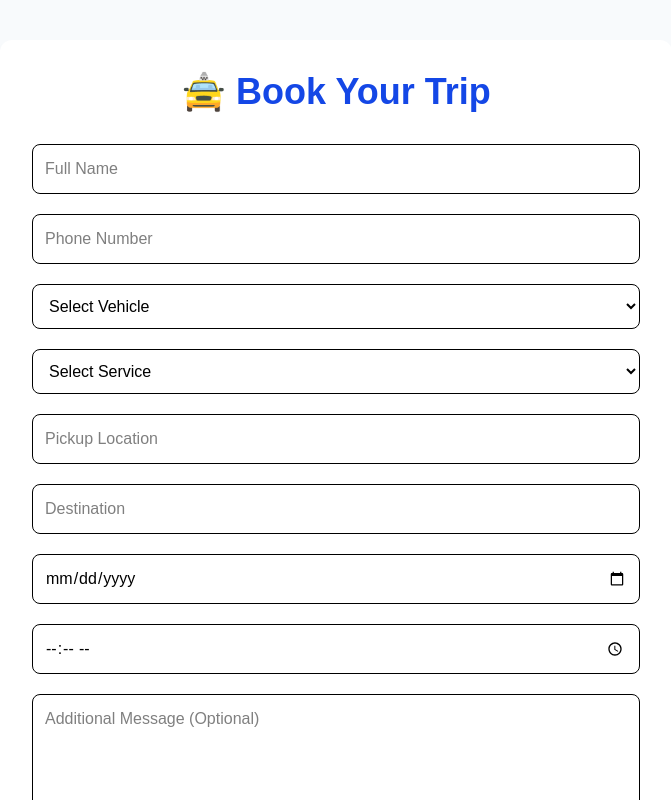
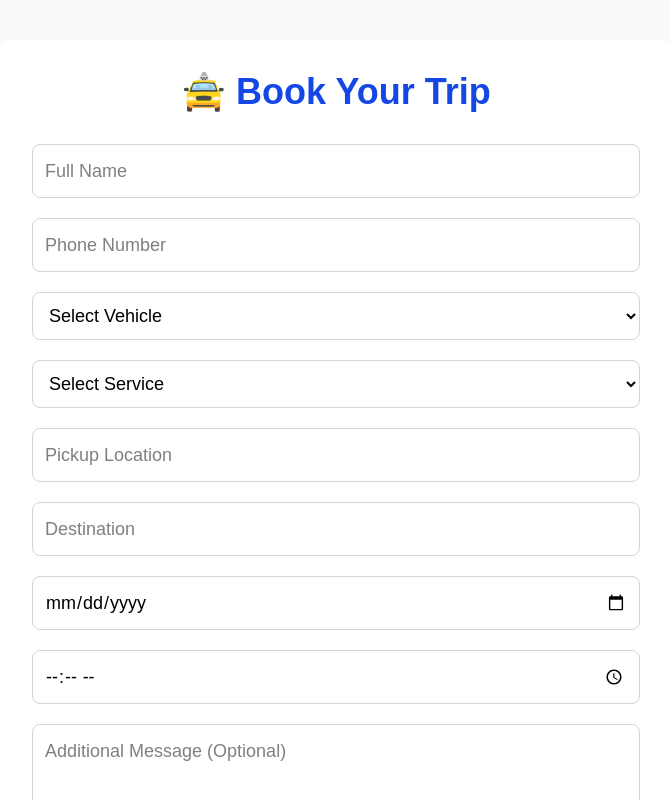
Before and after one commit to annangibharath47/mrm-travels, a React (Vite) app: page /booking in a window 1280 px wide. Shown: the top 800 px of the page, without its empty margins (304-975 px from the left). Built offline with nearby package versions, Linux system fonts and the light colour scheme.

Commit message:
Add vercel routing

```diff
--- a/src/pages/Booking.jsx
+++ b/src/pages/Booking.jsx
@@ -24,7 +24,7 @@ export default function Booking() {
     e.preventDefault();
 
     try {
-      // 🔍 Check duplicate booking (same vehicle + same date)
+      // 🔍 Check duplicate booking (same vehicle + date)
       const q = query(
         collection(db, "bookings"),
         where("vehicle", "==", vehicle),
@@ -94,17 +94,18 @@ export default function Booking() {
   };
 
   return (
-    <div className="max-w-2xl mx-auto mt-10 bg-white shadow-lg rounded-xl p-8">
-      <h1 className="text-4xl font-bold text-center text-blue-700 mb-8">
+    <div className="max-w-2xl mx-auto mt-6 sm:mt-10 bg-white shadow-lg rounded-xl p-4 sm:p-8">
+
+      <h1 className="text-2xl sm:text-4xl font-bold text-center text-blue-700 mb-6 sm:mb-8">
         🚖 Book Your Trip
       </h1>
 
-      <form onSubmit={handleSubmit} className="space-y-5">
+      <form onSubmit={handleSubmit} className="space-y-4 sm:space-y-5">
 
         <input
           type="text"
           placeholder="Full Name"
-          className="w-full border rounded-lg p-3"
+          className="w-full border border-gray-300 rounded-lg p-3 text-base sm:text-lg"
           value={name}
           onChange={(e) => setName(e.target.value)}
           required
@@ -113,14 +114,15 @@ export default function Booking() {
         <input
           type="tel"
           placeholder="Phone Number"
-          className="w-full border rounded-lg p-3"
+          className="w-full border border-gray-300 rounded-lg p-3 text-base sm:text-lg"
           value={phone}
           onChange={(e) => setPhone(e.target.value)}
           required
         />
 
+        {/* 🚗 Vehicle Dropdown (Swift Dzire removed) */}
         <select
-          className="w-full border rounded-lg p-3"
+          className="w-full border border-gray-300 rounded-lg p-3 text-base sm:text-lg"
           value={vehicle}
           onChange={(e) => setVehicle(e.target.value)}
           required
@@ -129,12 +131,11 @@ export default function Booking() {
           <option>Toyota Etios</option>
           <option>Maruti Suzuki Ertiga</option>
           <option>Innova Crysta</option>
-          <option>Swift Dzire</option>
           <option>Tempo Traveller</option>
         </select>
 
         <select
-          className="w-full border rounded-lg p-3"
+          className="w-full border border-gray-300 rounded-lg p-3 text-base sm:text-lg"
           value={service}
           onChange={(e) => setService(e.target.value)}
           required
@@ -152,7 +153,7 @@ export default function Booking() {
         <input
           type="text"
           placeholder="Pickup Location"
-          className="w-full border rounded-lg p-3"
+          className="w-full border border-gray-300 rounded-lg p-3 text-base sm:text-lg"
           value={starting}
           onChange={(e) => setStarting(e.target.value)}
           required
@@ -161,7 +162,7 @@ export default function Booking() {
         <input
           type="text"
           placeholder="Destination"
-          className="w-full border rounded-lg p-3"
+          className="w-full border border-gray-300 rounded-lg p-3 text-base sm:text-lg"
           value={destination}
           onChange={(e) => setDestination(e.target.value)}
           required
@@ -169,7 +170,7 @@ export default function Booking() {
 
         <input
           type="date"
-          className="w-full border rounded-lg p-3"
+          className="w-full border border-gray-300 rounded-lg p-3 text-base sm:text-lg"
           value={date}
           onChange={(e) => setDate(e.target.value)}
           required
@@ -177,7 +178,7 @@ export default function Booking() {
 
         <input
           type="time"
-          className="w-full border rounded-lg p-3"
+          className="w-full border border-gray-300 rounded-lg p-3 text-base sm:text-lg"
           value={time}
           onChange={(e) => setTime(e.target.value)}
           required
@@ -186,14 +187,14 @@ export default function Booking() {
         <textarea
           rows="4"
           placeholder="Additional Message (Optional)"
-          className="w-full border rounded-lg p-3"
+          className="w-full border border-gray-300 rounded-lg p-3 text-base sm:text-lg"
           value={message}
           onChange={(e) => setMessage(e.target.value)}
         />
 
         <button
           type="submit"
-          className="w-full bg-blue-600 hover:bg-blue-700 text-white py-3 rounded-lg text-lg font-semibold"
+          className="w-full bg-blue-600 hover:bg-blue-700 text-white py-3 rounded-lg text-lg font-semibold active:scale-95 transition"
         >
           Submit Booking
         </button>
```
